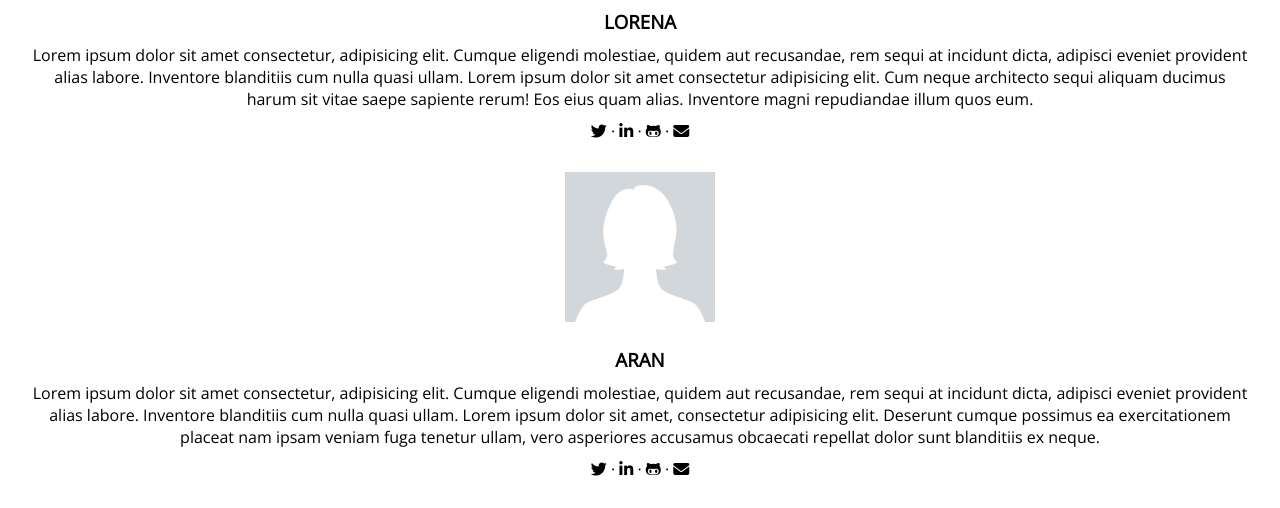
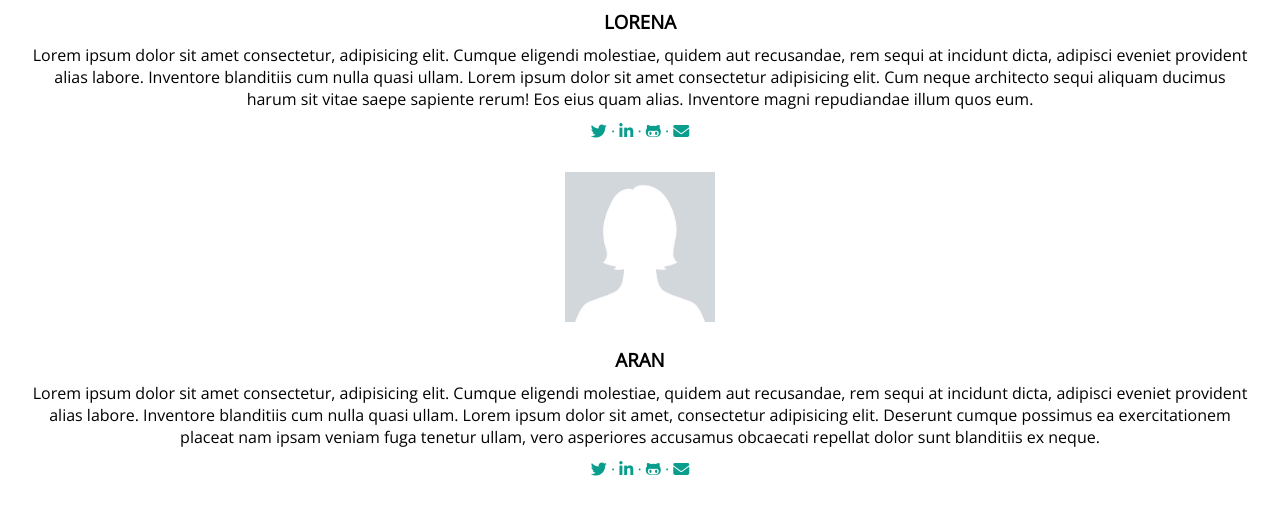
Before and after one commit to Adalab/Adalab-project-promo-p-module1-team-8, a plain HTML site: page index.html in a window 1280 px wide. Shown: the part 2160-2668 px from the top of the page. Drawn offline with nearby package versions, Linux system fonts and the light colour scheme.

Commit message:
color redes sociales

```diff
--- a/styles/main.css
+++ b/styles/main.css
@@ -117,6 +117,7 @@
   padding-bottom: 20px;
 }
 .main-redes-sociales {
+  color: #099d8d;
 }
 
 .avatar-aran {
```
